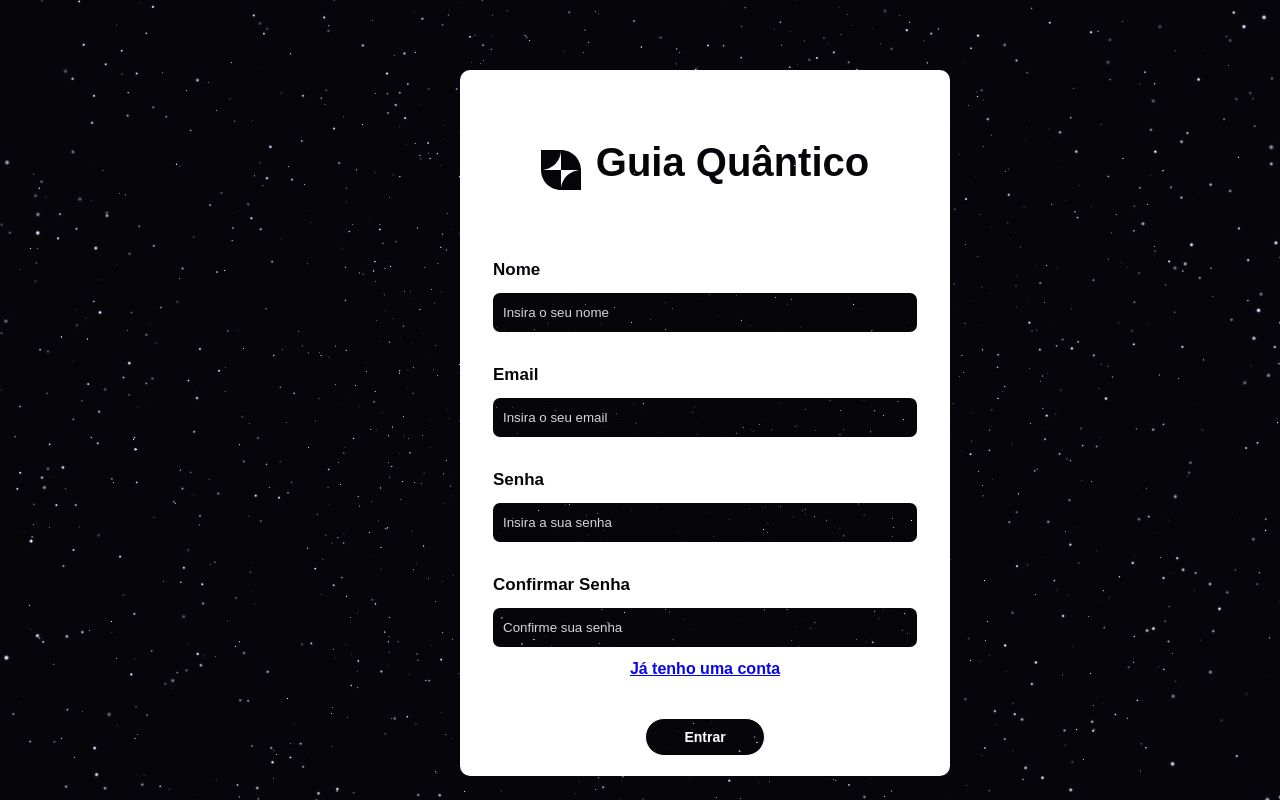
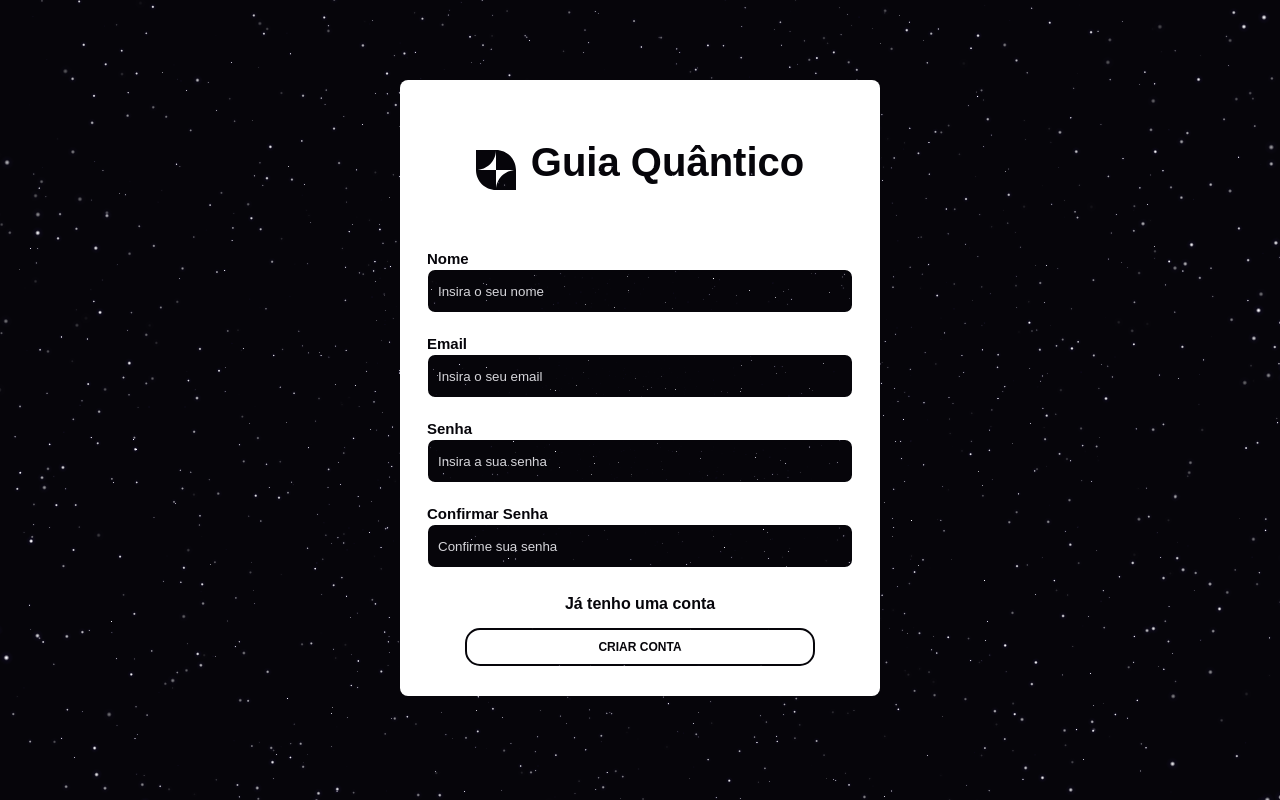
Before and after one commit to BrunoAseff/guia-quantico, a Next.js app: page /cadastro in a window 1280 px wide. Built offline with nearby package versions, Linux system fonts and the light colour scheme; a web font is replaced by a local one.

Commit message:
improves buttons and forms

```diff
--- a/app/cadastro/page.js
+++ b/app/cadastro/page.js
@@ -7,27 +7,28 @@ const Container = styled.div`
   display: flex;
   justify-content: center;
   align-items: center;
-  width: 80vw;
-  height: 80vh;
+  height: 95vh;
 `;
 
 const Card = styled.div`
-  margin: 190px 0 0 370px;
-  width: 450px;
-  height: auto;
+  width: 100%;
+  max-width: 480px;
   background: white;
   display: flex;
   flex-direction: column;
   align-items: center;
-  border-radius: 10px;
+  border-radius: 8px;
+  box-shadow: 0 3px 5px rgba(0, 0, 0, 0.1);
+  padding: 10px;
+  box-sizing: border-box;
+  max-height: calc(100vh - 100px);
   mix-blend-mode: screen;
-  padding: 20px;
 `;
 
 const Input = styled.input`
-  margin: 10px 0;
+  margin: 0 0 10px 0;
   width: 430px;
-  height: 45px;
+  height: 48px;
   padding: 0 40px 0 10px;
   box-sizing: border-box;
   background: black;
@@ -41,40 +42,52 @@ const Input = styled.input`
   &::placeholder {
     color: #d4d4d8;
   }
+  &:hover {
+    background: linear-gradient(to right, #27272a, black, #27272a);
+    color: white;
+  }
 `;
 
 const Text = styled.p`
   color: black;
   align-self: flex-start; /* Align text to the start of the card */
   font-weight: 700;
-  font-size: 17px;
-  margin: 20px 0 0 13px; /* Add margin for better spacing */
+  font-size: 15px;
+  margin: 10px 0 0 17px; /* Reduced margin for better spacing */
 `;
 
 const Button = styled.button`
-  margin-top: 40px; /* Add margin at the top for spacing */
-  padding: 10px 20px; /* Adjust padding for better button size */
+  margin-top: auto; /* Push the button to the bottom */
+  margin-bottom: 20px; /* Add margin to the bottom for spacing */
+  padding: 10px 20px;
+  width: 100%;
+  max-width: 350px;
   font-weight: 700;
-  color: white;
-  font-size: 14px;
-  border: 1px solid white;
-  border-radius: 20px;
-  background: black;
-  width: 120px; /* Set a fixed width */
+  color: black;
+  font-size: 12px;
+  border: 2px solid black;
+  border-radius: 15px;
+  background: white;
   text-align: center;
   &:hover {
+    background: linear-gradient(to right, #27272a, black, #27272a);
+    color: white;
     cursor: pointer;
   }
 `;
-
 const LogoContainer = styled.div`
   display: flex;
   justify-content: center;
 `;
 
-const A = styled.a`
+const A = styled.p`
   font-weight: 700;
-  color: "black";
+  color: black; /* Corrected color value */
+  margin: 15px 0; /* Add margin for better spacing */
+  &:hover {
+    color: #006fee;
+    cursor: pointer;
+  }
 `;
 
 export default function Login() {
@@ -85,23 +98,15 @@ export default function Login() {
           <Logo />
         </LogoContainer>
         <Text>Nome</Text>
-
-        <Input placeholder="Insira o seu nome" type="email" />
+        <Input placeholder="Insira o seu nome" type="text" />
         <Text>Email</Text>
-
-        <Input placeholder="Insira o seu email" type="text" />
-
+        <Input placeholder="Insira o seu email" type="email" />
         <Text>Senha</Text>
-
         <Input placeholder="Insira a sua senha" type="password" />
-
         <Text>Confirmar Senha</Text>
-
         <Input placeholder="Confirme sua senha" type="password" />
-        <A href="/" onClick={() => router.push("/cadastro")}>
-          Já tenho uma conta
-        </A>
-        <Button>Entrar</Button>
+        <A href="/cadastro">Já tenho uma conta</A>
+        <Button>CRIAR CONTA</Button>
       </Card>
     </Container>
   );
--- a/components/Header.js
+++ b/components/Header.js
@@ -10,7 +10,7 @@ color: black;
 font-size: 14px;
 padding: 11px 23px;
 margin-right: 20px;
-border-radius: 40px;
+border-radius: 8px;
 display: flex;
 border-style: solid;
 box-shadow: 0px 0px 5px rgba(255, 255, 255, 0.3);
@@ -34,7 +34,7 @@ padding: 11px 23px;
 margin-right: 100px;
 display: flex;
 border-style: solid;
-border-radius: 40px;
+border-radius: 8px;
 border-color: white;
 box-shadow: 0px 0px 5px rgba(255, 255, 255, 0.3);
 background: rgba(255, 255, 255, 0);
--- a/components/animations/Connected.js
+++ b/components/animations/Connected.js
@@ -32,7 +32,7 @@ const Connect = () => {
         { value: 40, duration: 1000 },
       ],
       borderRadius: ["0%", "50%"],
-      backgroundColor: "#FAFAFA", // Added color transition
+      backgroundColor: "#71717A", // Added color transition
       easing: "easeInOutQuad",
       direction: "alternate",
       loop: true,
```
Also changed, not shown: app/login/page.js (+25 -17 lines), components/GlassCard.js (+0 -23 lines).
